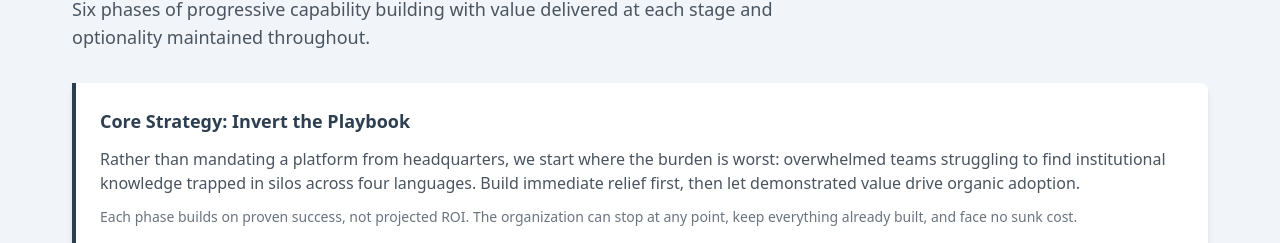
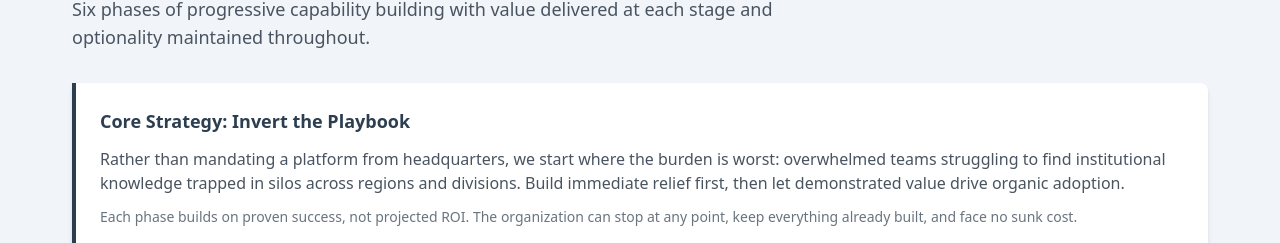
Before and after one commit to deepdmk/enterprise-ai-case-study, a Next.js app in the folder website/: page /enterprise-ai-case-study/summary in a window 1280 px wide. Shown: the part 2689-2932 px from the top of the page. Built offline with nearby package versions, Linux system fonts and the light colour scheme.

Commit message:
Change 'four languages' to 'regions and divisions' in Solution section

```diff
--- a/website/app/summary/page.tsx
+++ b/website/app/summary/page.tsx
@@ -183,7 +183,7 @@ export default function SummaryPage() {
           <div className="bg-white border-l-4 border-navy rounded-r-lg shadow-md p-6 mb-10">
             <h3 className="text-lg font-bold text-navy mb-3">Core Strategy: Invert the Playbook</h3>
             <p className="text-gray-700 mb-3">
-              Rather than mandating a platform from headquarters, we start where the burden is worst: overwhelmed teams struggling to find institutional knowledge trapped in silos across four languages. Build immediate relief first, then let demonstrated value drive organic adoption.
+              Rather than mandating a platform from headquarters, we start where the burden is worst: overwhelmed teams struggling to find institutional knowledge trapped in silos across regions and divisions. Build immediate relief first, then let demonstrated value drive organic adoption.
             </p>
             <p className="text-gray-600 text-sm">
               Each phase builds on proven success, not projected ROI. The organization can stop at any point, keep everything already built, and face no sunk cost.
```
